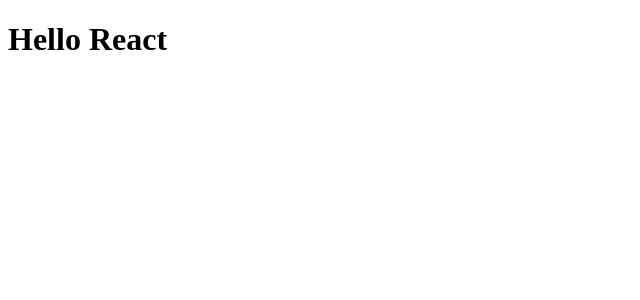
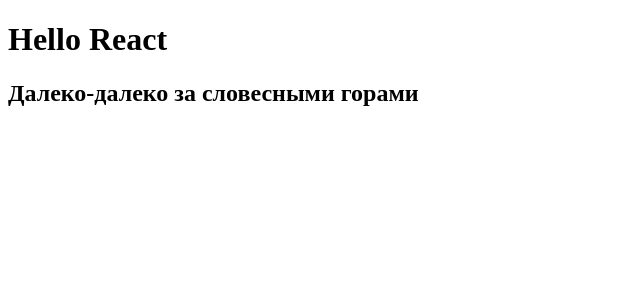
Before and after one commit to san27sin/react_self-education, a React (Vite) app: page / in a window 1280 px wide. Shown: the top 300 px of the page, without its empty margins (0-640 px from the left). Built offline with nearby package versions, Linux system fonts and the light colour scheme.

Commit message:
lesson #1.3
#time 35m
1) Как правильно создавать компоненты
2) jsx

```diff
--- a/src/App.jsx
+++ b/src/App.jsx
@@ -1,3 +1,13 @@
+import { MyComponent } from './MyComponent.jsx'
+
+// React компоненты должны начинаться с заглавной буквы, если с маленьков, то react воспринимает как html элемент
+// расширение .jsx - используется синтаксическое расширение JavaScript, позволяющее писать HTML-подобную разметку прямо внутри JavaScript-кода.
+
 export const App = () => {
-  return <h1>Hello React</h1>
+  return (
+    <div>
+      <h1>Hello React</h1>
+      <MyComponent></MyComponent>
+    </div>
+  )
 }
--- /dev/null
+++ b/src/MyComponent.jsx
@@ -0,0 +1,7 @@
+export const MyComponent = () => {
+  return (
+    <h2>
+      Далеко-далеко за словесными горами
+    </h2>
+  )
+}
```
